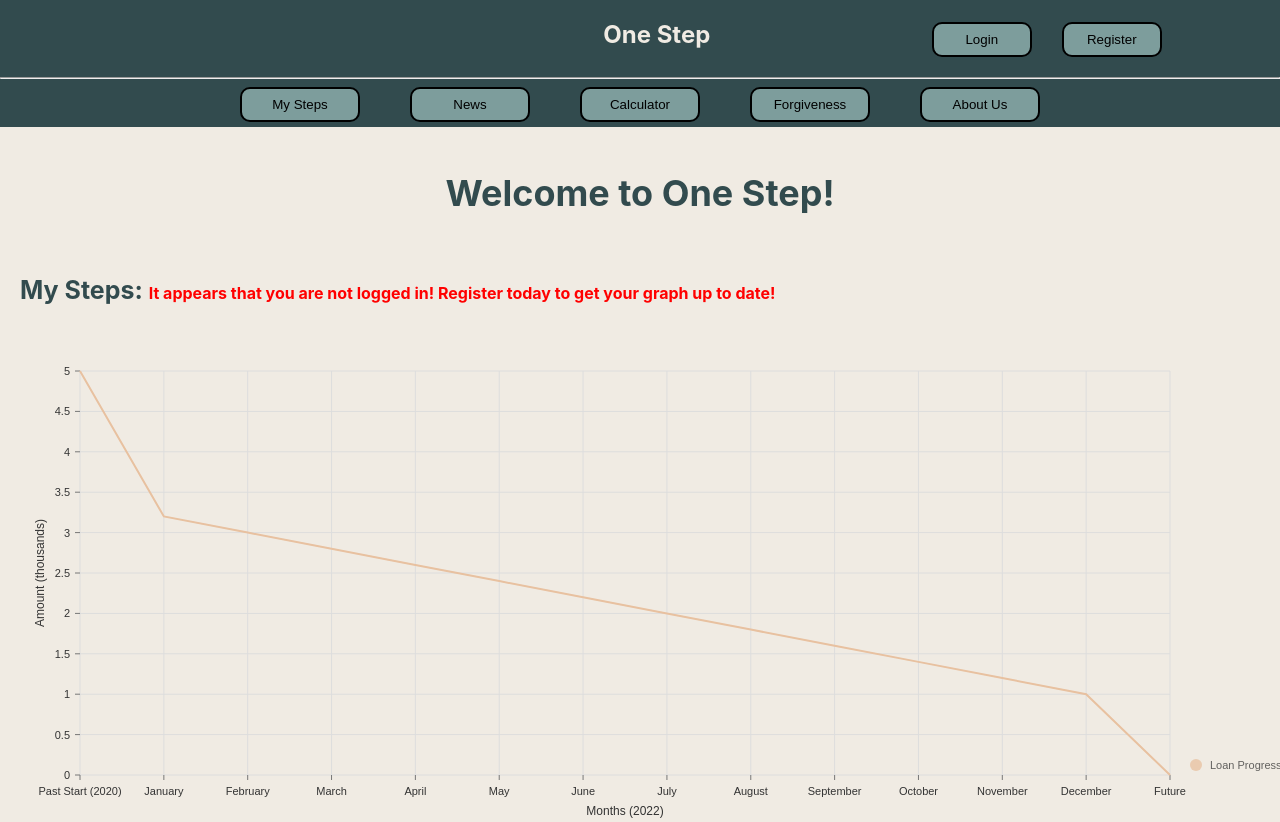
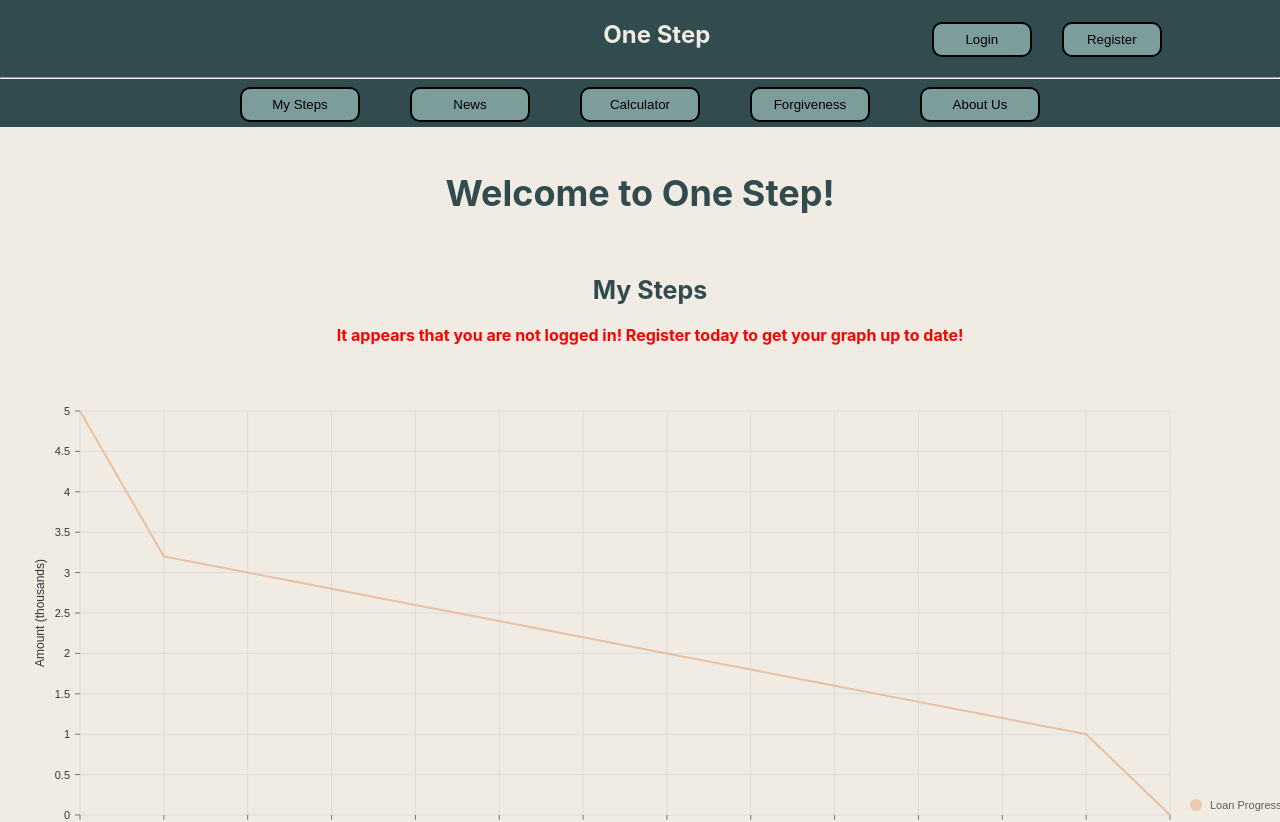
Before and after one commit to Cazi/JPMColumbusHackathon, a React (Create React App) app in the folder one-step/: page / in a window 1280 px wide. Shown: the top 822 px of the page. Built offline with nearby package versions, Linux system fonts and the light colour scheme.

Commit message:
style: Updated My Steps header on homepage

```diff
--- a/one-step/src/components/atoms/NavBarButton.tsx
+++ b/one-step/src/components/atoms/NavBarButton.tsx
@@ -32,7 +32,7 @@ interface NavBarButtonProps {
 }
 
 
-const NavBarButton: FC<NavBarButtonProps> = ({ title, to, ...props }) => {
+const NavBarButton: FC<NavBarButtonProps> = ({title, to, ...props }) => {
   const navigate = useNavigate();
   const [hover, setHover] = useState<boolean>();
   const handleMouseIn = () => {
--- a/one-step/src/components/pages/MyStepsPage/MyStepsPage.tsx
+++ b/one-step/src/components/pages/MyStepsPage/MyStepsPage.tsx
@@ -80,6 +80,7 @@ const HeaderConstraint = styled.div`
 `
 
 const ParagraphChange = styled.p`
+    text-align: center;
     color: red;
     font-weight: bold;
 `
@@ -91,12 +92,17 @@ const BoldChange = styled.b`
 
 
 const MyStepsPage: FC = () => {
-    return(
+    return (
         <MyStepsPageContainer>
             <TitleContainer><h1>Welcome to One Step!</h1></TitleContainer>
             <ChartContainer>
-                <ParagraphChange><BoldChange>My Steps: </BoldChange> It appears that you are not logged in! Register today to get your graph up to date!</ParagraphChange>
-               <LoanPaydownChart data={myData} />
+                <ParagraphChange>
+                    <BoldChange>My Steps</BoldChange>
+                    <br />
+                    <br />
+                    It appears that you are not logged in! Register today to get your graph up to date!
+                </ParagraphChange>
+                <LoanPaydownChart data={myData} />
             </ChartContainer>
             <BoxedContainer>
                 <CalculatorBox>
```
